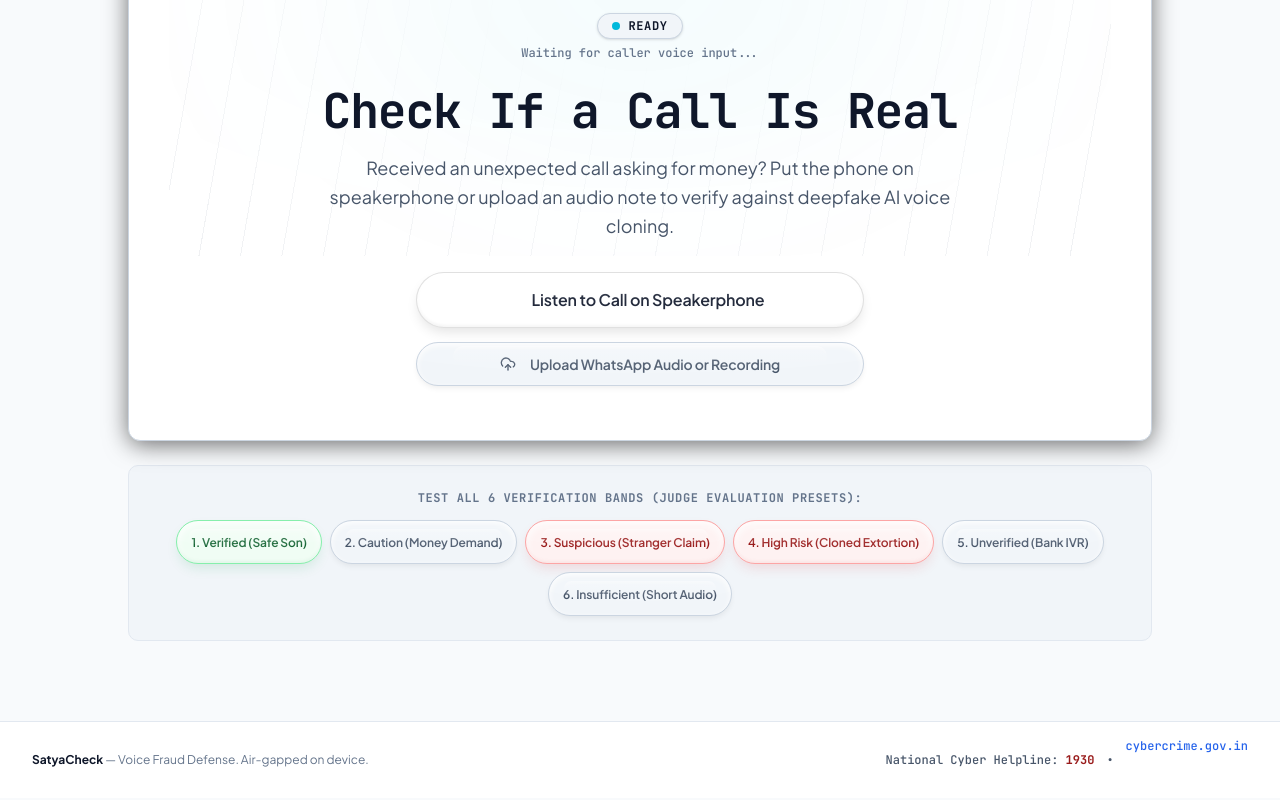
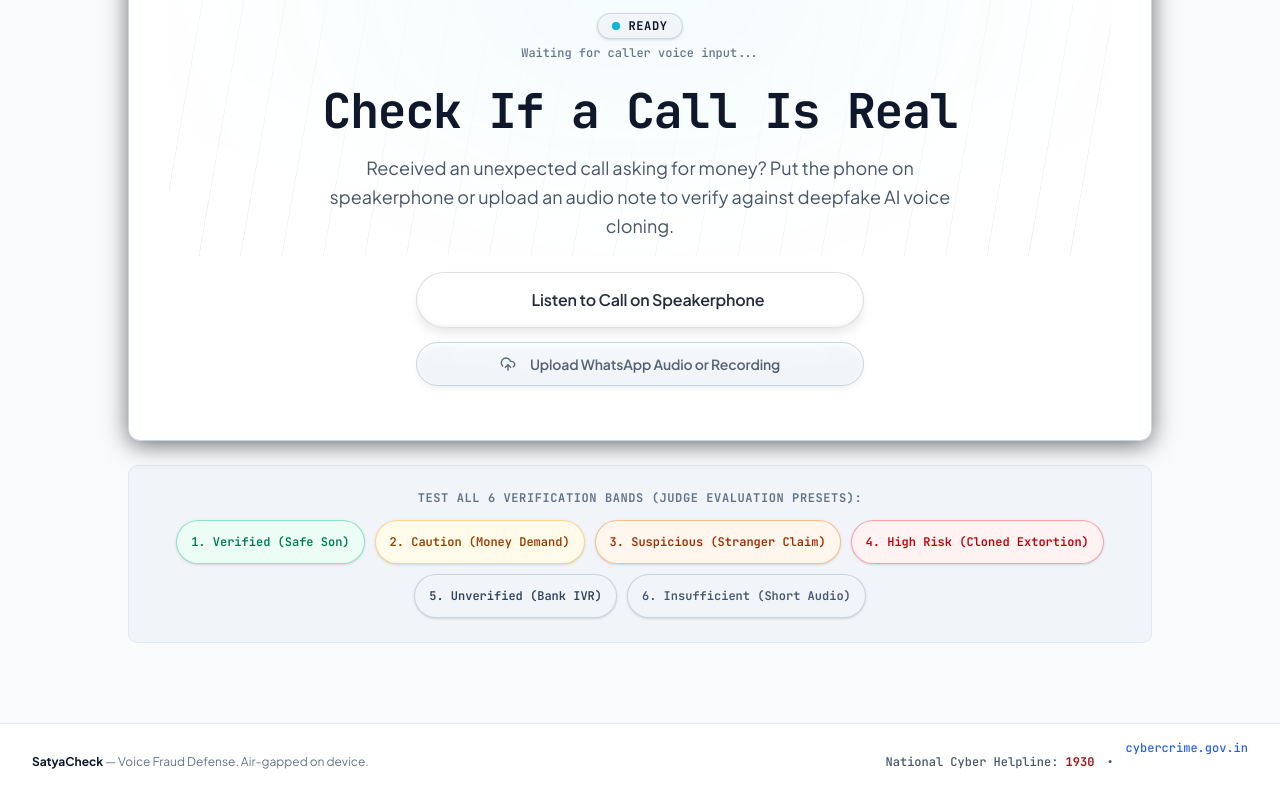
Before and after one commit to 4GE-TECH/SatyaCheck, a React (Vite) app in the folder web/: page / in a window 1280 px wide. Shown: the part 427-1227 px from the top of the page. Built offline with nearby package versions, Linux system fonts and the light colour scheme.

Commit message:
style(ui): flatten preset test pills into clean modern badges in dark and light modes

```diff
--- a/web/src/components/IdleCheckScreen.tsx
+++ b/web/src/components/IdleCheckScreen.tsx
@@ -9,6 +9,49 @@ interface IdleCheckScreenProps {
   onUploadFile: (file: File) => void;
   isLoading: boolean;
 }
+
+const PRESET_PILLS: Array<{
+  scenario: MockScenario;
+  label: string;
+  badgeClass: string;
+}> = [
+  {
+    scenario: "green",
+    label: "1. Verified (Safe Son)",
+    badgeClass:
+      "border-emerald-500/40 dark:border-emerald-500/40 bg-emerald-50 dark:bg-emerald-950/30 text-emerald-700 dark:text-emerald-300 hover:bg-emerald-100 dark:hover:bg-emerald-900/40 hover:border-emerald-500/70",
+  },
+  {
+    scenario: "caution",
+    label: "2. Caution (Money Demand)",
+    badgeClass:
+      "border-amber-500/40 dark:border-amber-500/40 bg-amber-50 dark:bg-amber-950/30 text-amber-800 dark:text-amber-300 hover:bg-amber-100 dark:hover:bg-amber-900/40 hover:border-amber-500/70",
+  },
+  {
+    scenario: "suspicious",
+    label: "3. Suspicious (Stranger Claim)",
+    badgeClass:
+      "border-orange-500/40 dark:border-orange-500/40 bg-orange-50 dark:bg-orange-950/30 text-orange-800 dark:text-orange-300 hover:bg-orange-100 dark:hover:bg-orange-900/40 hover:border-orange-500/70",
+  },
+  {
+    scenario: "red",
+    label: "4. High Risk (Cloned Extortion)",
+    badgeClass:
+      "border-red-500/40 dark:border-red-500/40 bg-red-50 dark:bg-red-950/30 text-red-700 dark:text-red-300 hover:bg-red-100 dark:hover:bg-red-900/40 hover:border-red-500/70",
+  },
+  {
+    scenario: "unverified",
+    label: "5. Unverified (Bank IVR)",
+    badgeClass:
+      "border-slate-400/40 dark:border-slate-600/40 bg-slate-100 dark:bg-slate-900/40 text-slate-700 dark:text-slate-300 hover:bg-slate-200 dark:hover:bg-slate-800/60 hover:border-slate-400/70",
+  },
+  {
+    scenario: "insufficient",
+    label: "6. Insufficient (Short Audio)",
+    badgeClass:
+      "border-slate-400/40 dark:border-slate-700/40 bg-slate-100 dark:bg-slate-900/30 text-slate-600 dark:text-slate-400 hover:bg-slate-200 dark:hover:bg-slate-800/40 hover:border-slate-400/70",
+  },
+];
 
 export default function IdleCheckScreen({
   onSelectScenario,
@@ -96,54 +139,23 @@ export default function IdleCheckScreen({
         </div>
       </div>
 
-      {/* ── Discrete Demo Case Selector for Testing (All 6 Bands) ──── */}
+      {/* ── Discrete Demo Case Selector for Testing (Clean Flat Pills) ── */}
       <div className="sec-card-subtle p-5 sm:p-6 text-center space-y-3.5">
         <div className="text-xs font-mono font-bold text-[var(--text-muted)] uppercase tracking-wider">
           Test All 6 Verification Bands (Judge Evaluation Presets):
         </div>
 
-        <div className="flex flex-wrap items-center justify-center gap-2">
-          <PearlButton
-            onClick={() => onSelectScenario("green")}
-            variant="success"
-            size="sm"
-            label="1. Verified (Safe Son)"
-          />
-
-          <PearlButton
-            onClick={() => onSelectScenario("caution")}
-            variant="secondary"
-            size="sm"
-            label="2. Caution (Money Demand)"
-          />
-
-          <PearlButton
-            onClick={() => onSelectScenario("suspicious")}
-            variant="danger"
-            size="sm"
-            label="3. Suspicious (Stranger Claim)"
-          />
-
-          <PearlButton
-            onClick={() => onSelectScenario("red")}
-            variant="danger"
-            size="sm"
-            label="4. High Risk (Cloned Extortion)"
-          />
-
-          <PearlButton
-            onClick={() => onSelectScenario("unverified")}
-            variant="secondary"
-            size="sm"
-            label="5. Unverified (Bank IVR)"
-          />
-
-          <PearlButton
-            onClick={() => onSelectScenario("insufficient")}
-            variant="secondary"
-            size="sm"
-            label="6. Insufficient (Short Audio)"
-          />
+        <div className="flex flex-wrap items-center justify-center gap-2.5">
+          {PRESET_PILLS.map((pill) => (
+            <button
+              key={pill.scenario}
+              type="button"
+              onClick={() => onSelectScenario(pill.scenario)}
+              className={`px-3.5 py-1.5 rounded-full text-xs font-mono font-semibold border transition-all duration-150 cursor-pointer shadow-sm active:scale-95 ${pill.badgeClass}`}
+            >
+              {pill.label}
+            </button>
+          ))}
         </div>
       </div>
     </div>
```
